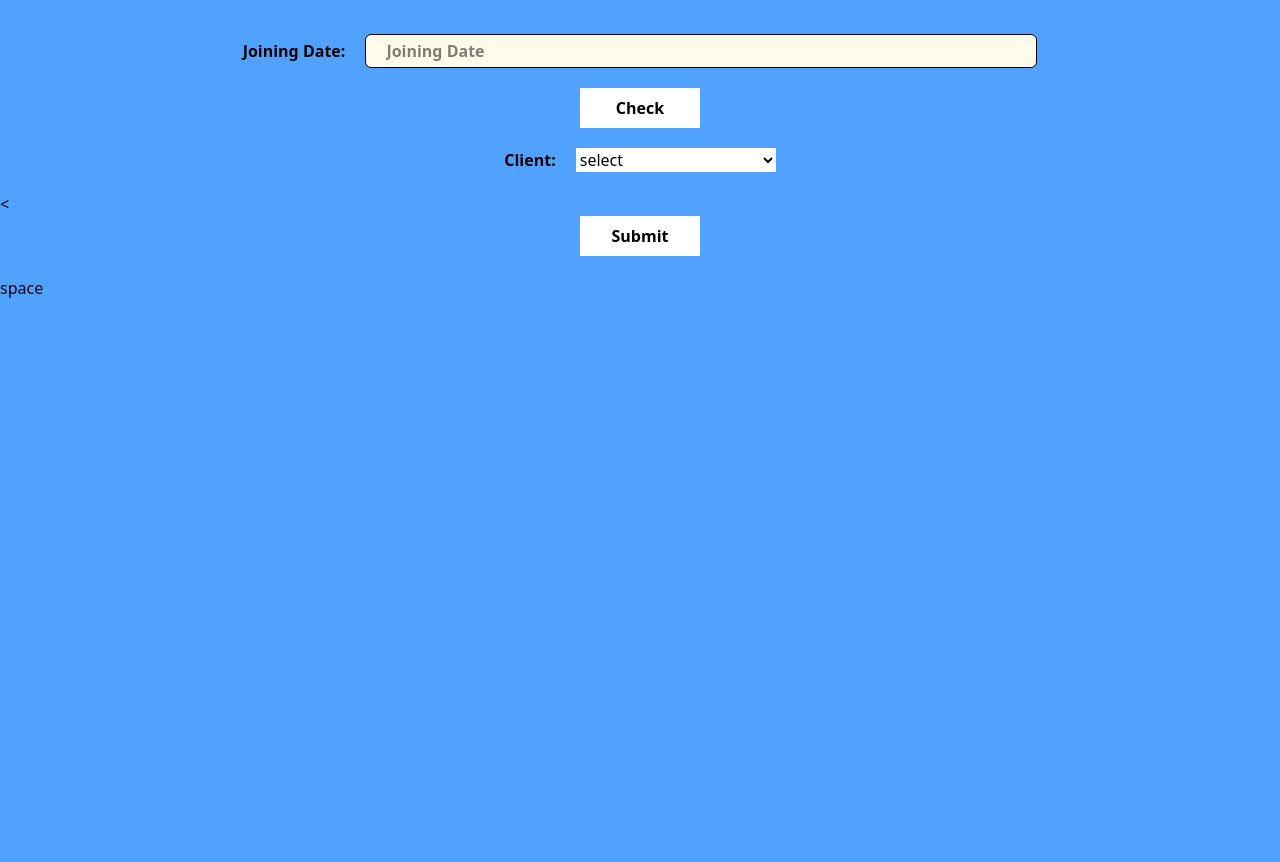
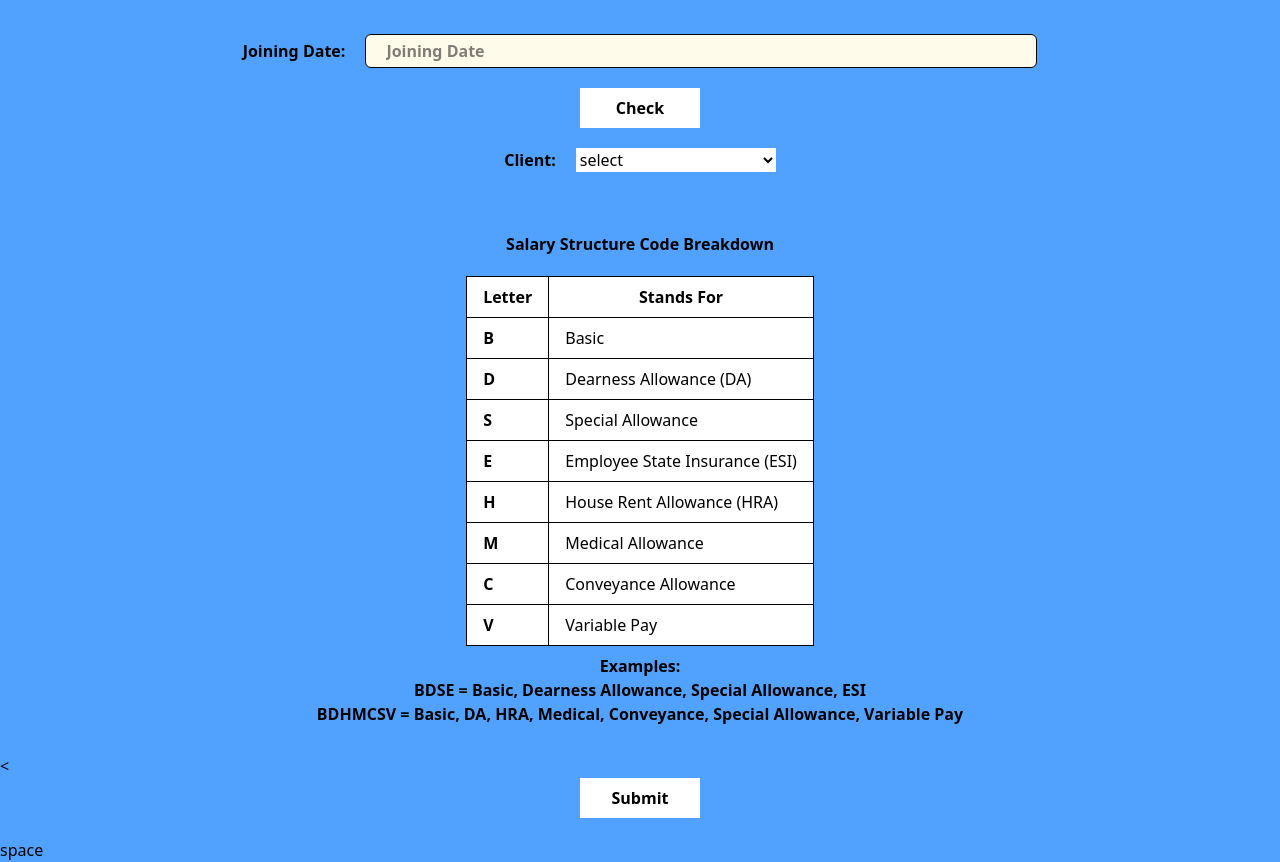
Before and after one commit to TommyRaj-8096/Pano-offers, a website: page index.html in a window 1280 px wide. Shown: the part 938-1800 px from the top of the page. Before the commit the page ends 1238 px from the top, so only its background shows below. Drawn offline with Linux system fonts and the light colour scheme; sample sign-in values are in the browser's storage.

Commit message:
Update index.html

```diff
--- a/index.html
+++ b/index.html
@@ -145,8 +145,34 @@
           <option value="BDHMCSV">BDHMCSV</option>
         </select>
       </div>
-      <!-- Salary Structure Table BDSE-->
-<
+       <!-- Salary Code Breakdown Table - Centered with White Table Only -->
+<div id="Table-Breakdown" class="flex flex-col items-center justify-center p-5 space-y-3">
+  <h2 class="text-xl font-bold text-center text-gray-800 p-5">Salary Structure Code Breakdown</h2>
+  <table class="table-auto border-collapse border border-gray-300 bg-white">
+    <thead class="bg-gray-200 text-gray-700">
+      <tr>
+        <th class="px-4 py-2 border">Letter</th>
+        <th class="px-4 py-2 border">Stands For</th>
+      </tr>
+    </thead>
+    <tbody class="text-gray-800">
+      <tr><td class="px-4 py-2 border font-semibold">B</td><td class="px-4 py-2 border">Basic</td></tr>
+      <tr><td class="px-4 py-2 border font-semibold">D</td><td class="px-4 py-2 border">Dearness Allowance (DA)</td></tr>
+      <tr><td class="px-4 py-2 border font-semibold">S</td><td class="px-4 py-2 border">Special Allowance</td></tr>
+      <tr><td class="px-4 py-2 border font-semibold">E</td><td class="px-4 py-2 border">Employee State Insurance (ESI)</td></tr>
+      <tr><td class="px-4 py-2 border font-semibold">H</td><td class="px-4 py-2 border">House Rent Allowance (HRA)</td></tr>
+      <tr><td class="px-4 py-2 border font-semibold">M</td><td class="px-4 py-2 border">Medical Allowance</td></tr>
+      <tr><td class="px-4 py-2 border font-semibold">C</td><td class="px-4 py-2 border">Conveyance Allowance</td></tr>
+      <tr><td class="px-4 py-2 border font-semibold">V</td><td class="px-4 py-2 border">Variable Pay</td></tr>
+    </tbody>
+  </table>
+  <p class="mt-2 text-sm text-black text-center font-bold p-2">
+    <strong>Examples:</strong><br>
+    BDSE = Basic, Dearness Allowance, Special Allowance, ESI<br>
+    BDHMCSV = Basic, DA, HRA, Medical, Conveyance, Special Allowance, Variable Pay
+  </p>
+</div>
+      <!-- Salary Structure Table BDSE--><
     </thead>
     <tbody>
   <div class="flex flex-col items-center justify-center p-5 py-5 px-5 text-center gap-3" id="Table-BDSE">
```
